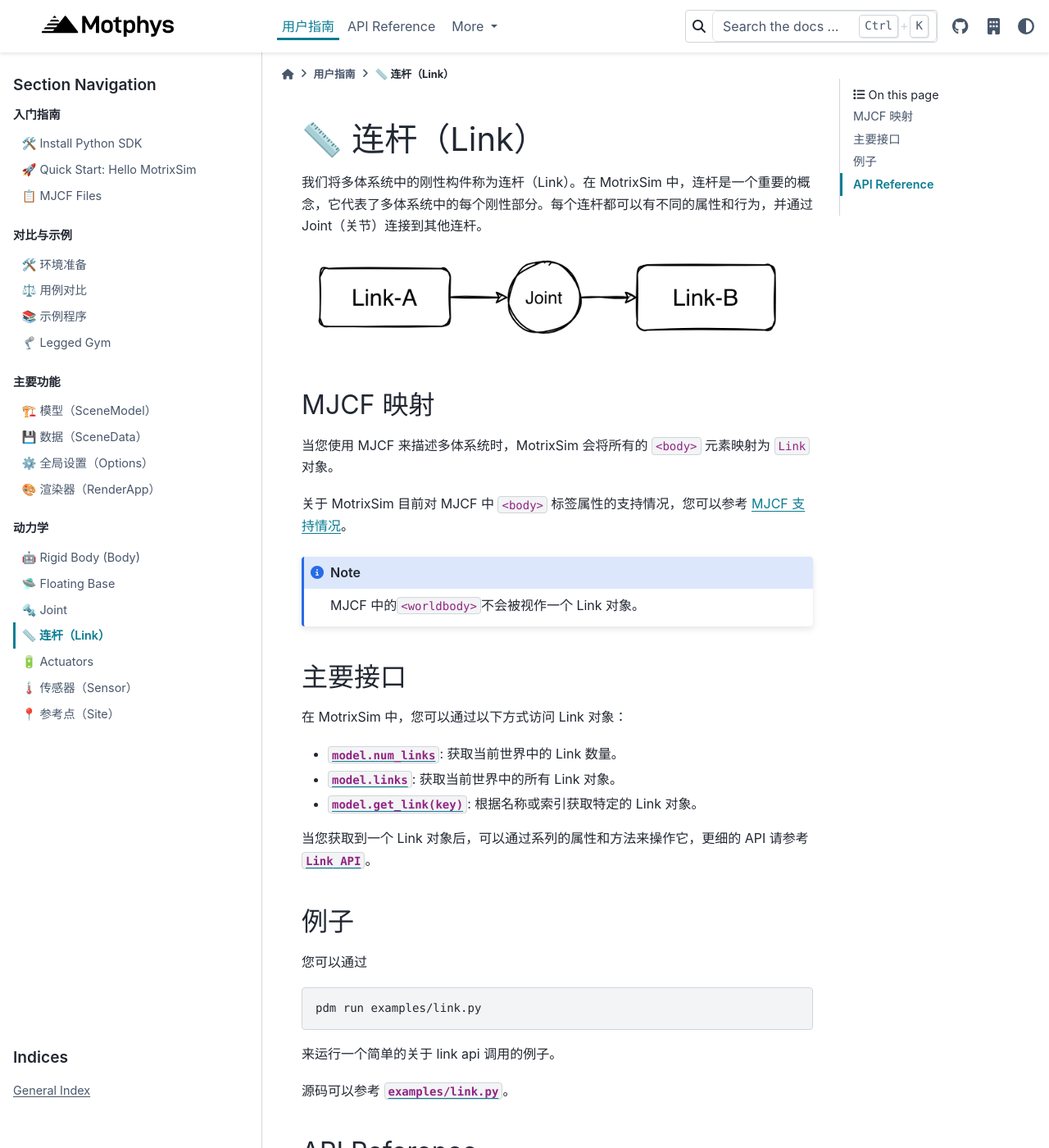
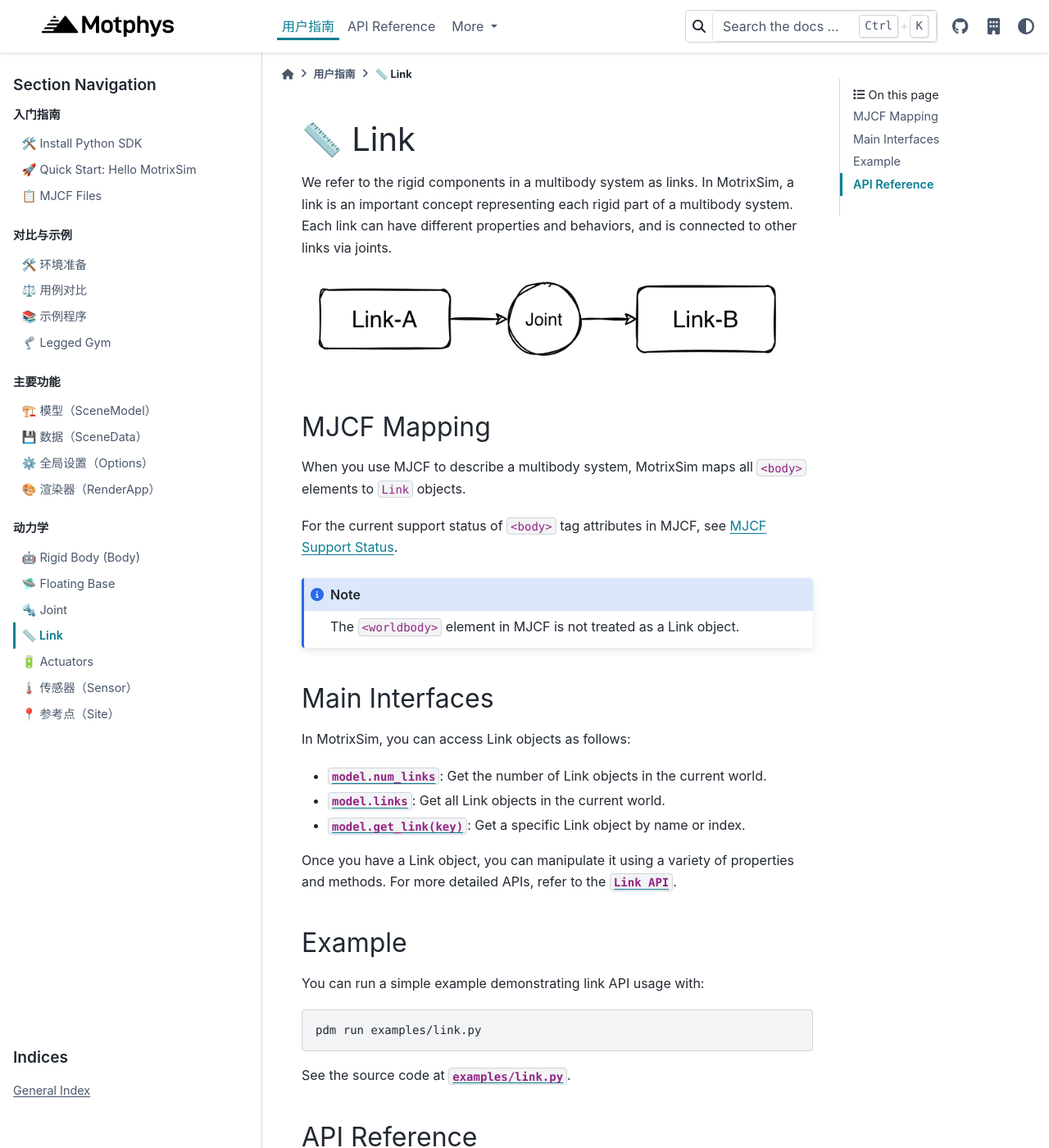
Before and after one commit to Motphys/motrixsim-docs, a Sphinx documentation site: the page built from docs.en/source/user_guide/kinematics/link.md, in a window 1280 px wide and 1400 px high. Shown: the whole window at 82% size. Built offline with Sphinx 7.4.7 and the PyData theme 0.15.4, drawn with Linux system fonts in a browser that asks for light colours; some of the changed text lies outside the part shown.

Commit message:
translate user_guide kinematics link.md

````diff
--- a/docs.en/source/user_guide/kinematics/link.md
+++ b/docs.en/source/user_guide/kinematics/link.md
@@ -1,44 +1,42 @@
-# 📏 连杆（Link）
+# 📏 Link
 
-我们将多体系统中的刚性构件称为连杆（Link）。在 MotrixSim 中，连杆是一个重要的概念，它代表了多体系统中的每个刚性部分。每个连杆都可以有不同的属性和行为，并通过 Joint（关节）连接到其他连杆。
+We refer to the rigid components in a multibody system as links. In MotrixSim, a link is an important concept representing each rigid part of a multibody system. Each link can have different properties and behaviors, and is connected to other links via joints.
 
 ![link](../../_static/images/link.png)
 
-## MJCF 映射
+## MJCF Mapping
 
-当您使用 MJCF 来描述多体系统时，MotrixSim 会将所有的 `<body>` 元素映射为 `Link` 对象。
+When you use MJCF to describe a multibody system, MotrixSim maps all `<body>` elements to `Link` objects.
 
-关于 MotrixSim 目前对 MJCF 中 `<body>` 标签属性的支持情况，您可以参考 [MJCF 支持情况](../getting_started/mjcf.md#scene)。
+For the current support status of `<body>` tag attributes in MJCF, see [MJCF Support Status](../getting_started/mjcf.md#scene).
 
 ```{note}
-MJCF 中的`<worldbody>`不会被视作一个 Link 对象。
+The `<worldbody>` element in MJCF is not treated as a Link object.
 ```
 
-## 主要接口
+## Main Interfaces
 
-在 MotrixSim 中，您可以通过以下方式访问 Link 对象：
+In MotrixSim, you can access Link objects as follows:
 
--   [`model.num_links`]: 获取当前世界中的 Link 数量。
--   [`model.links`]: 获取当前世界中的所有 Link 对象。
--   [`model.get_link(key)`]: 根据名称或索引获取特定的 Link 对象。
+-   [`model.num_links`]: Get the number of Link objects in the current world.
+-   [`model.links`]: Get all Link objects in the current world.
+-   [`model.get_link(key)`]: Get a specific Link object by name or index.
 
-当您获取到一个 Link 对象后，可以通过系列的属性和方法来操作它，更细的 API 请参考 [`Link API`]。
+Once you have a Link object, you can manipulate it using a variety of properties and methods. For more detailed APIs, refer to the [`Link API`].
 
-## 例子
+## Example
 
-您可以通过
+You can run a simple example demonstrating link API usage with:
 
 ```bash
 pdm run examples/link.py
 ```
 
-来运行一个简单的关于 link api 调用的例子。
-
-源码可以参考 [`examples/link.py`](../../../../examples/link.py)。
+See the source code at [`examples/link.py`](../../../../examples/link.py).
 
 ## API Reference
 
-更多与 Link 相关的 API，请参考 [`Link API`]
+For more APIs related to Link, see [`Link API`]
 
 [`model.num_links`]: motrixsim.SceneModel.num_links
 [`model.links`]: motrixsim.SceneModel.links
````
